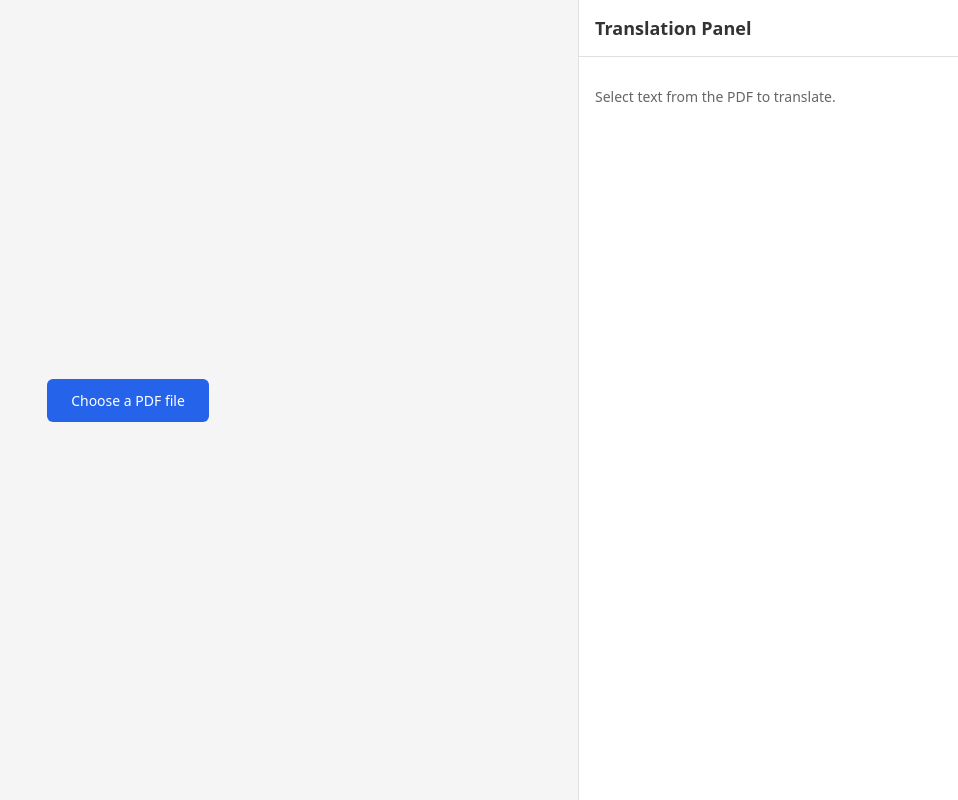
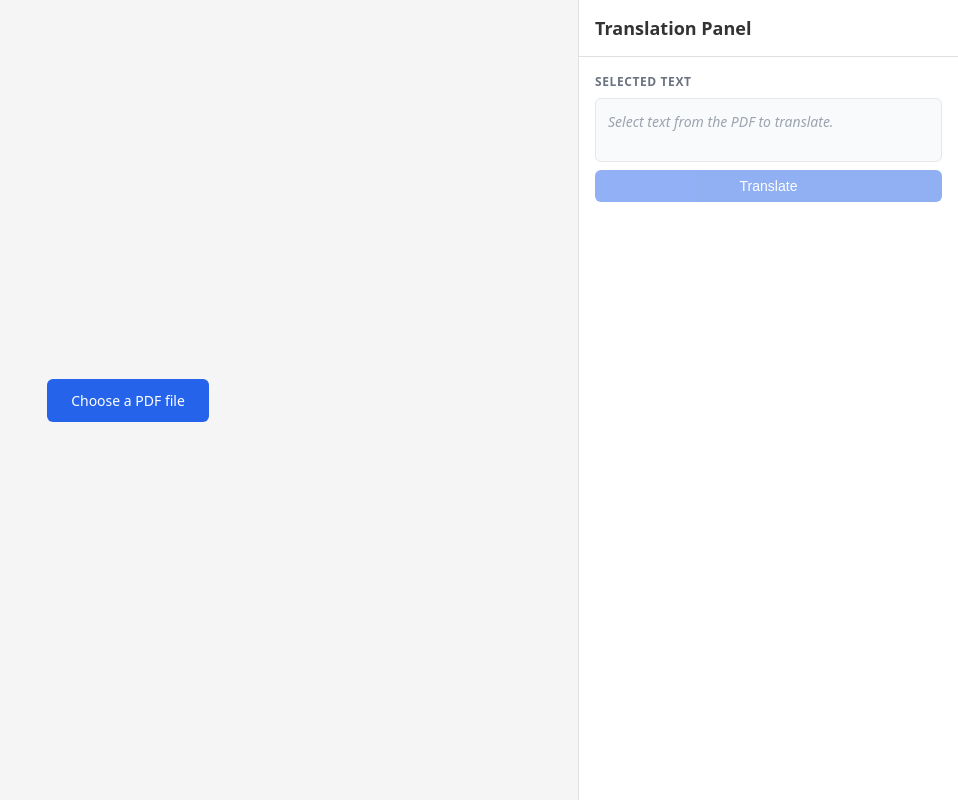
Before and after one commit to ahmedhgazy/PDF-translator-reader, an Angular app: page / in a window 1280 px wide. Shown: the whole page, without its empty margins (322-1280 px from the left). Built offline with nearby package versions, Linux system fonts and the light colour scheme.

Commit message:
feat(translation): integrate LibreTranslate API with loading and error handling

```diff
--- a/src/app/components/sidebar/sidebar.css
+++ b/src/app/components/sidebar/sidebar.css
@@ -25,6 +25,78 @@
 .sidebar-content {
   flex: 1;
   padding: 1rem;
-  color: #666;
+  overflow-y: auto;
+  display: flex;
+  flex-direction: column;
+  gap: 1.25rem;
+}
+
+.section {
+  display: flex;
+  flex-direction: column;
+  gap: 0.5rem;
+}
+
+.section-title {
+  margin: 0;
+  font-size: 0.75rem;
+  font-weight: 600;
+  text-transform: uppercase;
+  letter-spacing: 0.05em;
+  color: #6b7280;
+}
+
+.text-box {
+  padding: 0.75rem;
+  background-color: #f9fafb;
+  border: 1px solid #e5e7eb;
+  border-radius: 0.375rem;
+  font-size: 0.875rem;
+  line-height: 1.5;
+  color: #111827;
+  min-height: 4rem;
+  max-height: 12rem;
+  overflow-y: auto;
+  white-space: pre-wrap;
+  word-break: break-word;
+}
+
+.text-box .placeholder {
+  color: #9ca3af;
+  font-style: italic;
+}
+
+.translation-result {
+  background-color: #eff6ff;
+  border-color: #bfdbfe;
+}
+
+.btn-primary {
+  padding: 0.5rem 1rem;
+  background-color: #2563eb;
+  color: #ffffff;
+  border: none;
+  border-radius: 0.375rem;
+  cursor: pointer;
+  font-size: 0.875rem;
+  font-weight: 500;
+  transition: background-color 0.15s;
+}
+
+.btn-primary:hover:not(:disabled) {
+  background-color: #1d4ed8;
+}
+
+.btn-primary:disabled {
+  opacity: 0.5;
+  cursor: not-allowed;
+}
+
+.error-message {
+  padding: 0.75rem;
+  background-color: #fef2f2;
+  border: 1px solid #fecaca;
+  border-radius: 0.375rem;
+  color: #b91c1c;
   font-size: 0.875rem;
 }
--- a/src/app/components/sidebar/sidebar.html
+++ b/src/app/components/sidebar/sidebar.html
@@ -2,7 +2,43 @@
   <header class="sidebar-header">
     <h2>Translation Panel</h2>
   </header>
+
   <div class="sidebar-content">
-    <p>Select text from the PDF to translate.</p>
+    <section class="section">
+      <h3 class="section-title">Selected Text</h3>
+      <div class="text-box">
+        @if (selectionService.selectedText()) {
+          {{ selectionService.selectedText() }}
+        } @else {
+          <span class="placeholder">Select text from the PDF to translate.</span>
+        }
+      </div>
+      <button
+        class="btn-primary"
+        (click)="onTranslate()"
+        [disabled]="!selectionService.selectedText() || translationService.isLoading()"
+      >
+        @if (translationService.isLoading()) {
+          Translating...
+        } @else {
+          Translate
+        }
+      </button>
+    </section>
+
+    @if (translationService.translatedText()) {
+      <section class="section">
+        <h3 class="section-title">Translation</h3>
+        <div class="text-box translation-result">
+          {{ translationService.translatedText() }}
+        </div>
+      </section>
+    }
+
+    @if (translationService.errorMessage()) {
+      <div class="error-message" role="alert">
+        {{ translationService.errorMessage() }}
+      </div>
+    }
   </div>
 </aside>
--- a/src/app/components/sidebar/sidebar.ts
+++ b/src/app/components/sidebar/sidebar.ts
@@ -1,4 +1,6 @@
-import { Component, ChangeDetectionStrategy } from '@angular/core';
+import { Component, ChangeDetectionStrategy, inject } from '@angular/core';
+import { SelectionService } from '../../services/selection.service';
+import { TranslationService } from '../../services/translation.service';
 
 @Component({
   selector: 'app-sidebar',
@@ -7,4 +9,15 @@ import { Component, ChangeDetectionStrategy } from '@angular/core';
   changeDetection: ChangeDetectionStrategy.OnPush
 })
 export class SidebarComponent {
+  readonly selectionService = inject(SelectionService);
+  readonly translationService = inject(TranslationService);
+
+  async onTranslate(): Promise<void> {
+    const text = this.selectionService.selectedText();
+    if (!text) {
+      return;
+    }
+
+    await this.translationService.translate({ text });
+  }
 }
--- a/src/app/services/pdf.service.ts
+++ b/src/app/services/pdf.service.ts
@@ -66,6 +66,7 @@ export class PdfService {
     canvas.height = viewport.height;
 
     await page.render({
+       canvas: canvas,
       canvasContext: context,
       viewport
     }).promise;
--- /dev/null
+++ b/src/app/services/translation.service.ts
@@ -0,0 +1,62 @@
+import { Injectable, signal } from '@angular/core';
+
+export interface TranslateOptions {
+  text: string;
+  source?: string;
+  target?: string;
+}
+
+export interface LibreTranslateResponse {
+  translatedText: string;
+}
+
+@Injectable({
+  providedIn: 'root'
+})
+export class TranslationService {
+  private readonly apiUrl = 'http://localhost:5000/translate';
+
+  readonly isLoading = signal(false);
+  readonly translatedText = signal<string | null>(null);
+  readonly errorMessage = signal<string | null>(null);
+
+  async translate(options: TranslateOptions): Promise<void> {
+    this.isLoading.set(true);
+    this.errorMessage.set(null);
+    this.translatedText.set(null);
+
+    try {
+      const response = await fetch(this.apiUrl, {
+        method: 'POST',
+        headers: {
+          'Content-Type': 'application/json'
+        },
+        body: JSON.stringify({
+          q: options.text,
+          source: options.source ?? 'auto',
+          target: options.target ?? 'en',
+          format: 'text'
+        })
+      });
+
+      if (!response.ok) {
+        const errorBody = await response.text();
+        throw new Error(`Translation failed (${response.status}): ${errorBody || response.statusText}`);
+      }
+
+      const data = (await response.json()) as LibreTranslateResponse;
+      this.translatedText.set(data.translatedText);
+    } catch (err) {
+      const message = err instanceof Error ? err.message : 'Translation service unavailable';
+      this.errorMessage.set(message);
+    } finally {
+      this.isLoading.set(false);
+    }
+  }
+
+  clear(): void {
+    this.translatedText.set(null);
+    this.errorMessage.set(null);
+    this.isLoading.set(false);
+  }
+}
```
